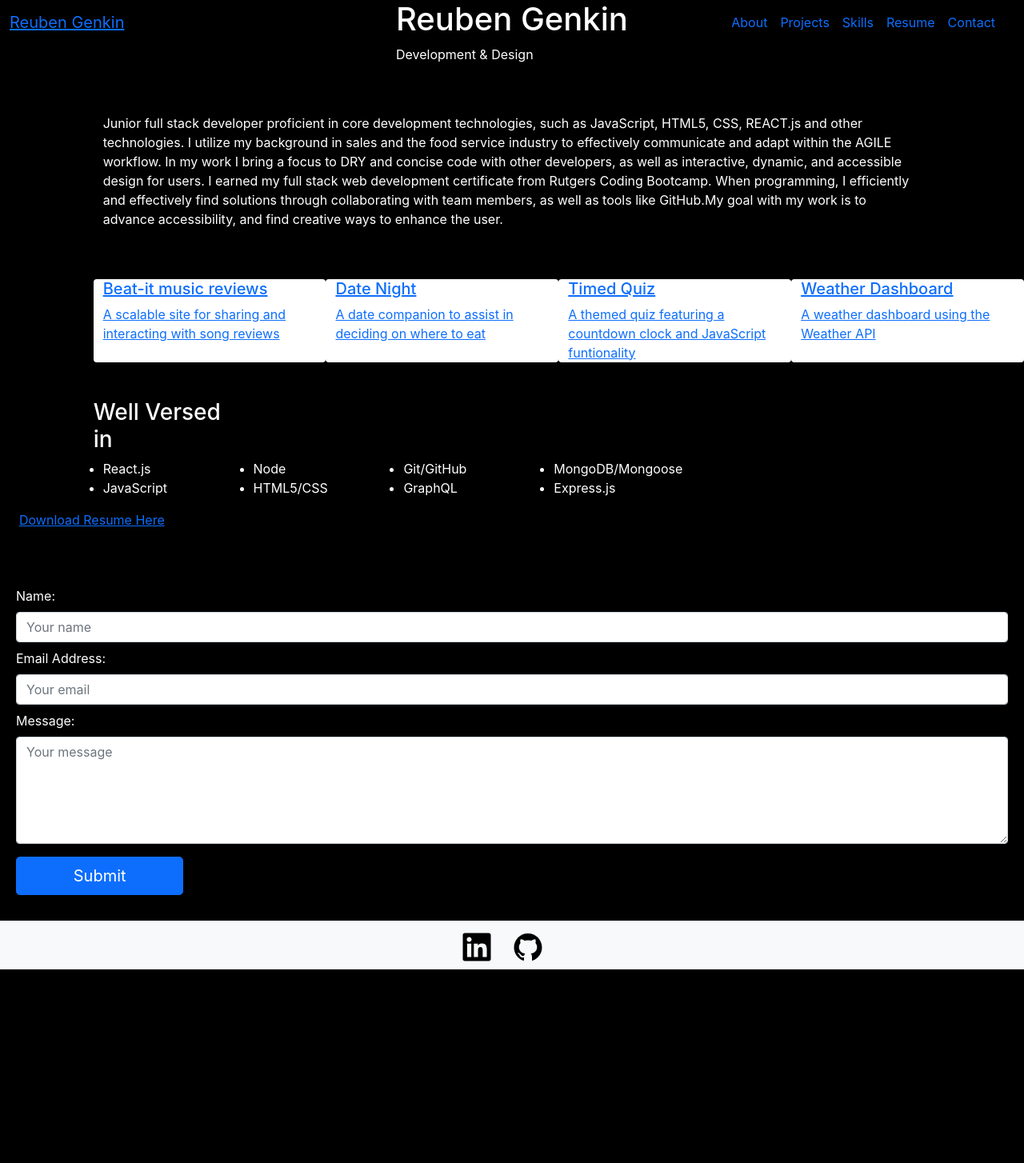
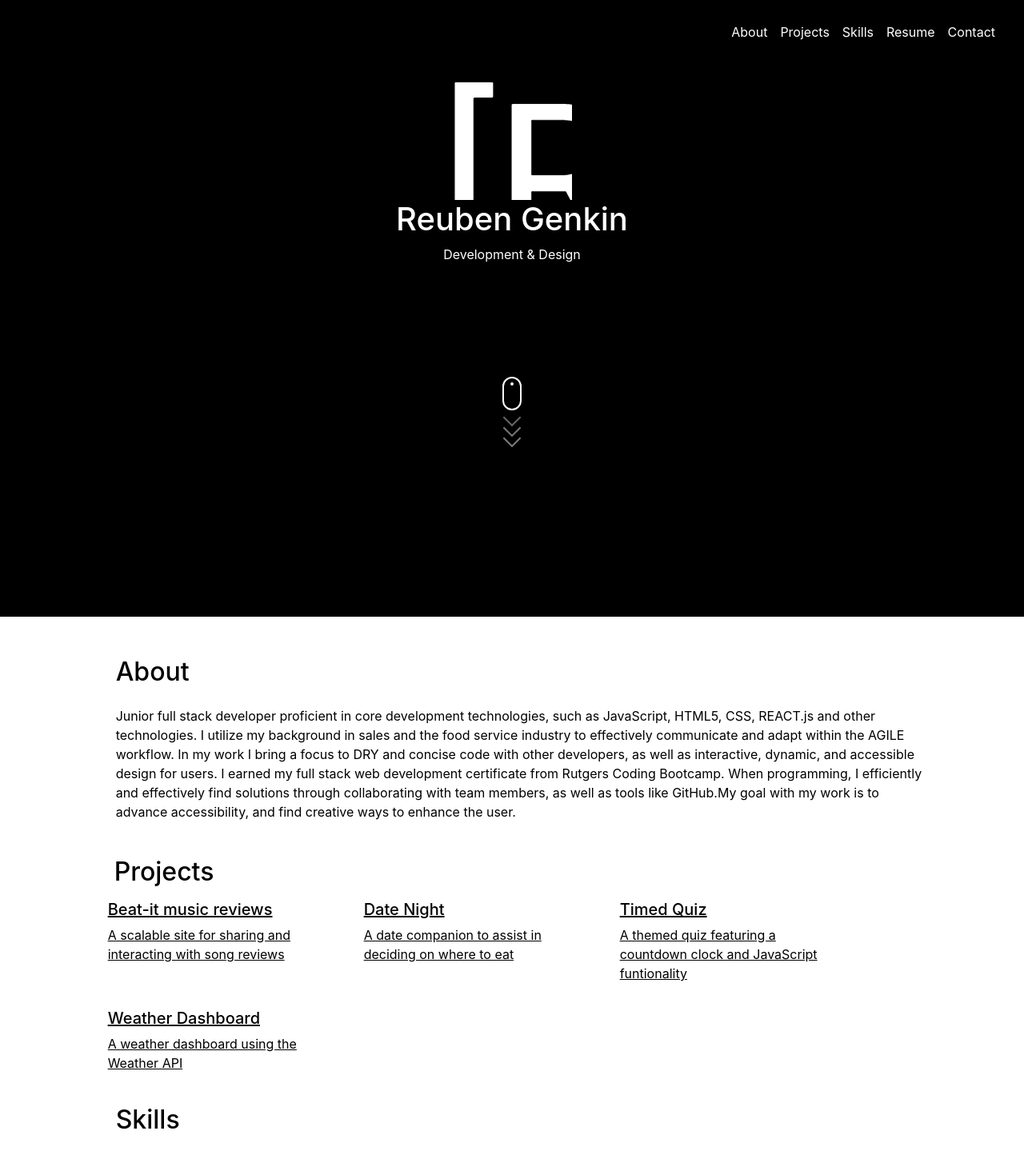
Before and after one commit to ReubenGenkin/React-portfolio, a React (Create React App) app: page / in a window 1280 px wide. Shown: the top 1454 px of the page at 80% size. Before the commit the page ends 1212 px from the top, so only its background shows below. Built offline with nearby package versions, Linux system fonts and the light colour scheme.

Commit message:
prep for adding CSS grid

```diff
--- a/src/App.js
+++ b/src/App.js
@@ -8,7 +8,8 @@ import Contact from './components/Contact';
 import Footer from './components/Footer';
 import './index.css'
 import Skills from './components/Skills';
-import Landing from './components/Landing'
+import Landing from './components/Landing';
+import './Styles/MainStyles.css';
 //import bootstrap from 'bootstrap'
 
 function App(props) {
@@ -88,7 +89,7 @@ function App(props) {
 
       {renderPage()}
 
-      <Footer></Footer>
+      <Footer/>
 
     </main>
 
--- a/src/Styles/MainStyles.css
+++ b/src/Styles/MainStyles.css
@@ -1,6 +1,7 @@
 /* MAIN------------------------------------------CSS */
 
 /* MAIN------------------------------------------NAVIGATION */
+
 .navbar {
     background-color: black;
     height: 10%;
@@ -21,6 +22,7 @@
 }
 
 /* MAIN-------------------------------------------------HEADER */
+
 .header-link {
     text-decoration: none;
 }
@@ -32,12 +34,11 @@
 }
 
 .icon-top-bar {
-    background: url('../../assets/logo.png');
+    background: url('../assets/logo.png');
     height: 40px;
     width: 40px;
     display: block;
     margin: 0 auto;
-    /* Other styles here */
 }
 
 .header-home-text{
@@ -87,7 +88,7 @@
 }
 
 .icon {
-    background: url('../../assets/logo.png');
+    background: url('../assets/logo.png');
     height: 150px;
     width: 150px;
     display: block;
@@ -98,7 +99,6 @@
 body {
     background: black;
   }
-
 
   *,
   *:before,
@@ -199,7 +199,6 @@ body {
     border-radius: 8px;
   }
 
-
   @-webkit-keyframes mouse-wheel {
     0% {
       opacity: 1;
@@ -261,10 +260,6 @@ body {
     }
   }
 
-
-
-
-
 /* MAIN -------------------------------------------------ABOUT */
 
 #About {
@@ -314,6 +309,7 @@ body {
 .projects-margin {
     margin: 0 24px;
 }
+
 .projects-header-wrapper {
     width: 90%;
 }
@@ -339,8 +335,6 @@ h2 {
     color: inherit;
 }
 
-
-
 /* MAIN ------------------------------------------LANDING */
 
 #Landing {
@@ -349,7 +343,6 @@ h2 {
     padding-top: 50px;
     background-color: black;
     color: white;
-
 }
 
 #Landing h2 {
@@ -400,10 +393,6 @@ h2 {
     padding-right: 0px
 }
 
-.skills-margin {
-
-}
-
 li {
     font-style: inherit;
     list-style-type: none;
@@ -449,7 +438,6 @@ li {
 }
 
 /* MAIN -------------------------------------------------------- CONTACT */
-
 
 .contact-header {
     color: white;
@@ -520,7 +508,6 @@ li {
     .nav-link {
         color: black;
     }
-
 }
 
 /* MEDIA ------------------------------------------HOME */
--- a/src/components/About.js
+++ b/src/components/About.js
@@ -1,5 +1,6 @@
 import React from "react";
 //import profilePicture from '../../assets/profilePic.jpg'
+
 import Section from "./Section";
 
 function About() {
--- a/src/index.js
+++ b/src/index.js
@@ -1,6 +1,5 @@
 import React from 'react';
 import ReactDOM from 'react-dom';
-import './Styles';
 import App from './App';
 import reportWebVitals from './reportWebVitals';
 
```
